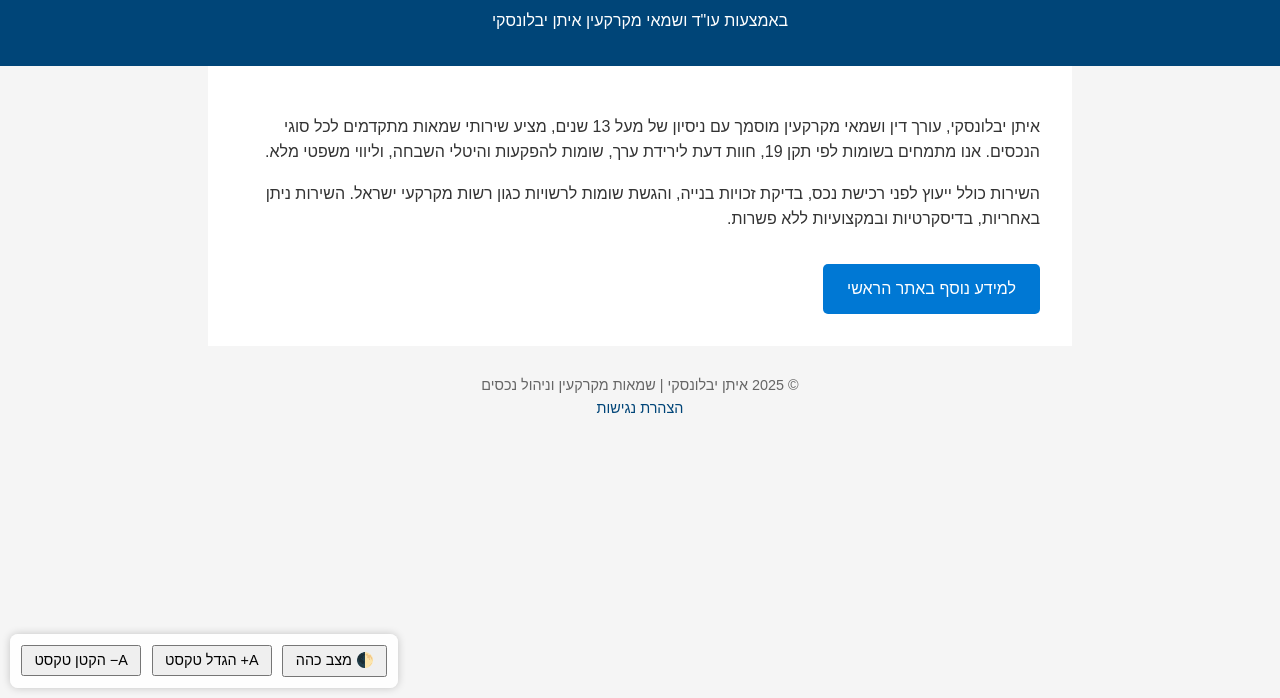
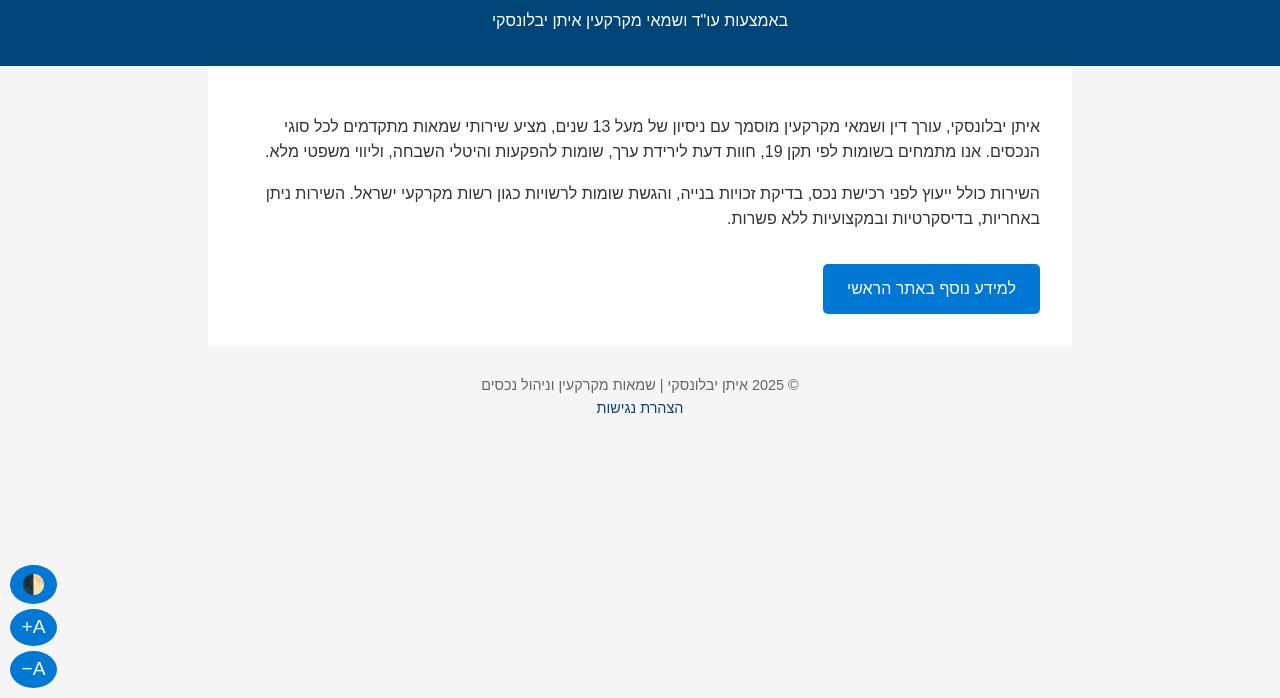
Before and after one commit to kipud78/Shamay-mekarkein, a plain HTML site: page index.html in a window 1280 px wide. Shown: the part 102-800 px from the top of the page. Drawn offline with Linux system fonts and the light colour scheme.

Commit message:
Add files via upload

```diff
--- a/index.html
+++ b/index.html
@@ -80,17 +80,26 @@
       bottom: 10px;
       left: 10px;
       z-index: 1000;
-      background: rgba(255,255,255,0.9);
-      border-radius: 8px;
-      padding: 0.5em;
-      box-shadow: 0 0 8px rgba(0,0,0,0.2);
+      display: flex;
+      flex-direction: column;
+      gap: 0.3em;
     }
 
     .accessibility-tools button {
-      font-size: 0.9em;
-      margin: 0.2em;
-      padding: 0.4em 0.8em;
+      font-size: 1.2em;
+      padding: 0.4em 0.6em;
+      border-radius: 50%;
+      border: none;
+      background-color: #0078d4;
+      color: white;
       cursor: pointer;
+      transition: background-color 0.3s;
+    }
+
+    .accessibility-tools button:hover,
+    .accessibility-tools button:focus {
+      background-color: #005ea2;
+      outline: none;
     }
 
     .dark-mode {
@@ -106,9 +115,9 @@
 </head>
 <body>
   <div class="accessibility-tools" aria-label="כלי נגישות">
-    <button onclick="toggleDarkMode()">🌓 מצב כהה</button>
-    <button onclick="resizeFont(1)">A+ הגדל טקסט</button>
-    <button onclick="resizeFont(-1)">A− הקטן טקסט</button>
+    <button onclick="toggleDarkMode()" title="מצב כהה">🌓</button>
+    <button onclick="resizeFont(1)" title="הגדלת טקסט">A+</button>
+    <button onclick="resizeFont(-1)" title="הקטנת טקסט">A−</button>
   </div>
 
   <header role="banner">
```
